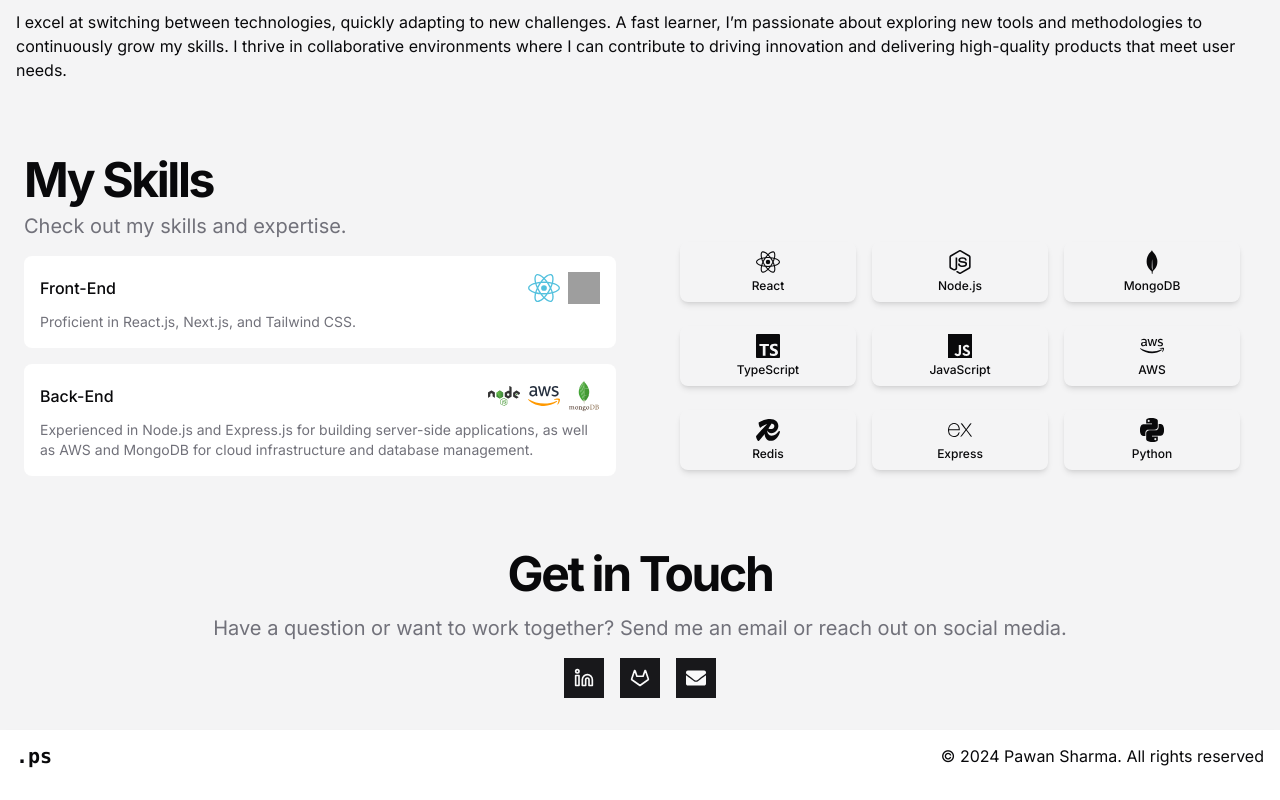
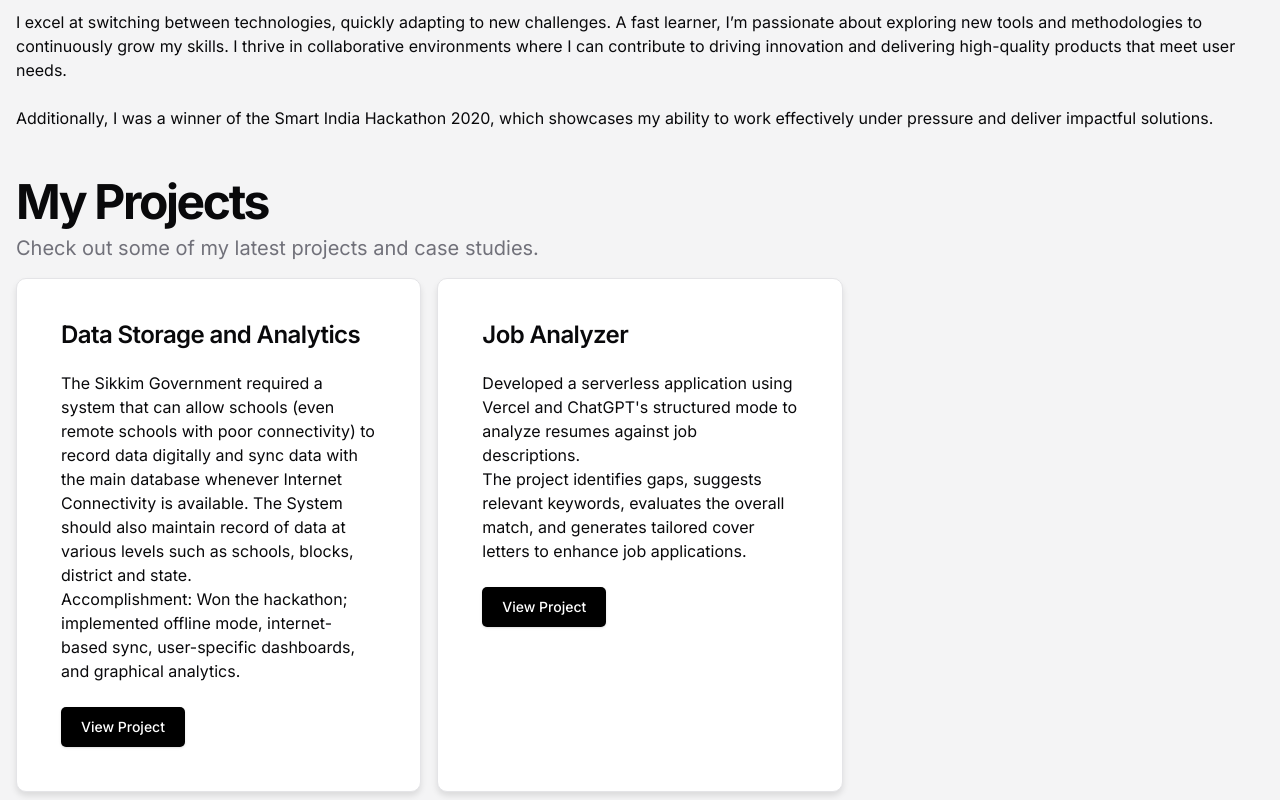
Before and after one commit to pawan43563/portfolio, a Next.js app: page / in a window 1280 px wide. Shown: the part 1060-1860 px from the top of the page. Built offline with nearby package versions, Linux system fonts and the light colour scheme; grey boxes are pictures that could not be loaded.

Commit message:
Added projects

```diff
--- a/src/app/page.tsx
+++ b/src/app/page.tsx
@@ -17,7 +17,7 @@ export default function Home() {
       <Component />
       <CarouselComp />
       <AboutUs />
-      {/* <Projects /> */}
+      <Projects />
       <Skills />
       <Footer />
     </div>
--- a/src/components/About-Us.tsx
+++ b/src/components/About-Us.tsx
@@ -11,6 +11,7 @@ const AboutUs = () => {
     </p><br/><p>I have hands-on experience working with the MERN stack, building scalable and efficient applications. Additionally, I’ve worked with AWS, leveraging its services for deploying and managing applications.
 
     </p><br/><p>I excel at switching between technologies, quickly adapting to new challenges. A fast learner, I’m passionate about exploring new tools and methodologies to continuously grow my skills. I thrive in collaborative environments where I can contribute to driving innovation and delivering high-quality products that meet user needs.</p>
+    <br /><p>Additionally, I was a winner of the Smart India Hackathon 2020, which showcases my ability to work effectively under pressure and deliver impactful solutions.</p>
     </div>
         </div>
     )
--- a/src/components/Banner/Carousal.tsx
+++ b/src/components/Banner/Carousal.tsx
@@ -12,7 +12,6 @@ export default function CarouselComp() {
   const [count, setCount] = useState(0)
 
 const images = [
-"https://github.com/user-attachments/assets/69532064-1980-466a-b374-845eb74416f2",
 "https://github.com/user-attachments/assets/2f37a678-8276-4665-baf9-8f3a422f7838",
 "https://github.com/user-attachments/assets/e4f3c2aa-68a6-446f-b8ab-94a064c5753a",
 "https://github.com/user-attachments/assets/6ccc7c7e-2f01-476b-adac-088fe9770679",
--- a/src/components/Projects/index.tsx
+++ b/src/components/Projects/index.tsx
@@ -16,13 +16,18 @@ const Projects = () => {
             <div className="grid grid-cols-1 sm:grid-cols-3 gap-4">
               <Card className="tilt">
                 <CardHeader>
-                  <CardTitle>SIH-SIKKIM</CardTitle>
+                  <CardTitle>Data Storage and Analytics</CardTitle>
 
                 </CardHeader>
                 <CardContent>
-                  <p>
-                  It is a desktop based application that records a variety of data like attendance or students as well as teachers, marks of students, and other statutory data as required by education department. One can entry data offline and later it will automatically put into the web whenever network is available.
-                  </p>
+                  <ul>
+                    <li>
+                    The Sikkim Government required a system that can allow schools (even remote schools with poor connectivity) to record data digitally and sync data with the main database whenever Internet Connectivity is available. The System should also maintain record of data at various levels such as schools, blocks, district and state.
+                    </li>
+                    <li>
+                    Accomplishment: Won the hackathon; implemented offline mode, internet-based sync, user-specific dashboards, and graphical analytics.
+                    </li>
+                    </ul>
                 </CardContent>
                 <CardFooter>
                   <Link
@@ -35,7 +40,29 @@ const Projects = () => {
                   </Link>
                 </CardFooter>
               </Card>
+              <Card className="tilt">
+                <CardHeader>
+                  <CardTitle>Job Analyzer</CardTitle>
+
+                </CardHeader>
+                <CardContent>
+                  <ul>
+                  <li>Developed a serverless application using Vercel and ChatGPT's structured mode to analyze resumes against job descriptions.</li> <li>The project identifies gaps, suggests relevant keywords, evaluates the overall match, and generates tailored cover letters to enhance job applications.</li>
+                  </ul>
+                </CardContent>
+                <CardFooter>
+                  <Link
+                    href="https://job-companion.vercel.app/"
+                    className="view-project inline-flex h-10 items-center justify-center rounded-md bg-primary px-8 text-sm font-medium text-primary-foreground shadow transition-colors hover:bg-primary/90 focus-visible:outline-none focus-visible:ring-1 focus-visible:ring-ring disabled:pointer-events-none disabled:opacity-50"
+                    prefetch={false}
+                    target="__blank"
+                  >
+                    View Project
+                  </Link>
+                </CardFooter>
+              </Card>
             </div>
+
           </div>
         </div>
         {/* <div className="flex justify-center m-8">
```
